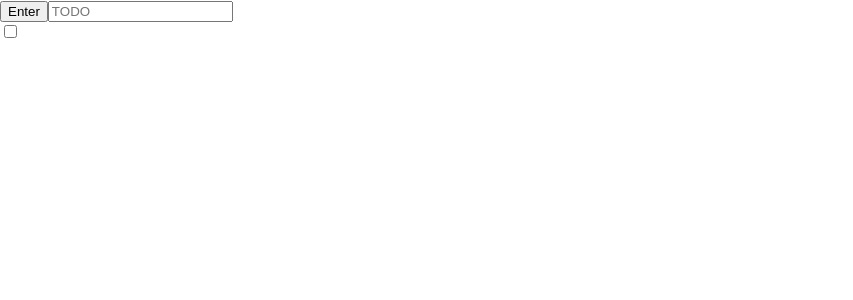
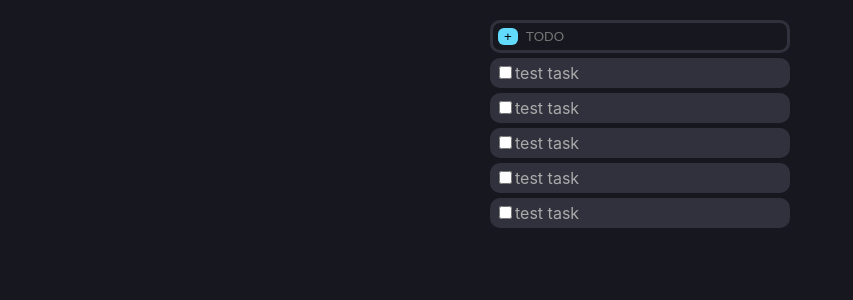
Before and after one commit to jchong9/todo-app, a React (Create React App) app: page / in a window 1280 px wide. Shown: the top 300 px of the page, without its empty margins (0-853 px from the left). Built offline with nearby package versions, Linux system fonts and the light colour scheme.

Commit message:
added task comp and styling

```diff
--- a/src/App.css
+++ b/src/App.css
@@ -0,0 +1,42 @@
+body {
+    background-color: #17181f;
+    color: #aaa;
+}
+
+* {
+    box-sizing: border-box;
+}
+
+main {
+    max-width: 300px;
+    margin: 20px auto;
+}
+
+form {
+    border: 3px solid #30313D;
+    border-radius: 10px;
+    padding: 5px;
+    display: flex;
+}
+
+form input[type="text"] {
+    background: none;
+    border: 0;
+    padding: 0 8px;
+    display: block;
+    width: 100%;
+}
+
+form button {
+    background-color: #61DAFB;
+    border: 0;
+    border-radius: 6px;
+    cursor: pointer;
+}
+
+div.task {
+    background-color: #30313D;
+    border-radius: 10px;
+    padding: 5px;
+    margin-top: 5px;
+}
--- a/src/App.js
+++ b/src/App.js
@@ -1,14 +1,17 @@
 import './App.css';
 import TaskForm from "./TaskForm";
+import Task from "./Task";
 
 function App() {
   return (
-    <div>
+    <main>
       <TaskForm />
-      <div>
-        <input type='checkbox' />
-      </div>
-    </div>
+      <Task />
+      <Task />
+      <Task />
+      <Task />
+      <Task />
+    </main>
   );
 }
 
--- /dev/null
+++ b/src/Task.js
@@ -0,0 +1,8 @@
+export default function Task() {
+    return (
+        <div className="task">
+            <input type='checkbox'/>
+            test task
+        </div>
+    );
+}
--- a/src/TaskForm.js
+++ b/src/TaskForm.js
@@ -4,7 +4,7 @@ export default function TaskForm() {
     const [taskName, setTaskName] = useState('');
     return (
         <form>
-            <button>Enter</button>
+            <button>+</button>
             <input type='text'
                    value={taskName}
                    onChange={ev => setTaskName(ev.target.value)}
```
